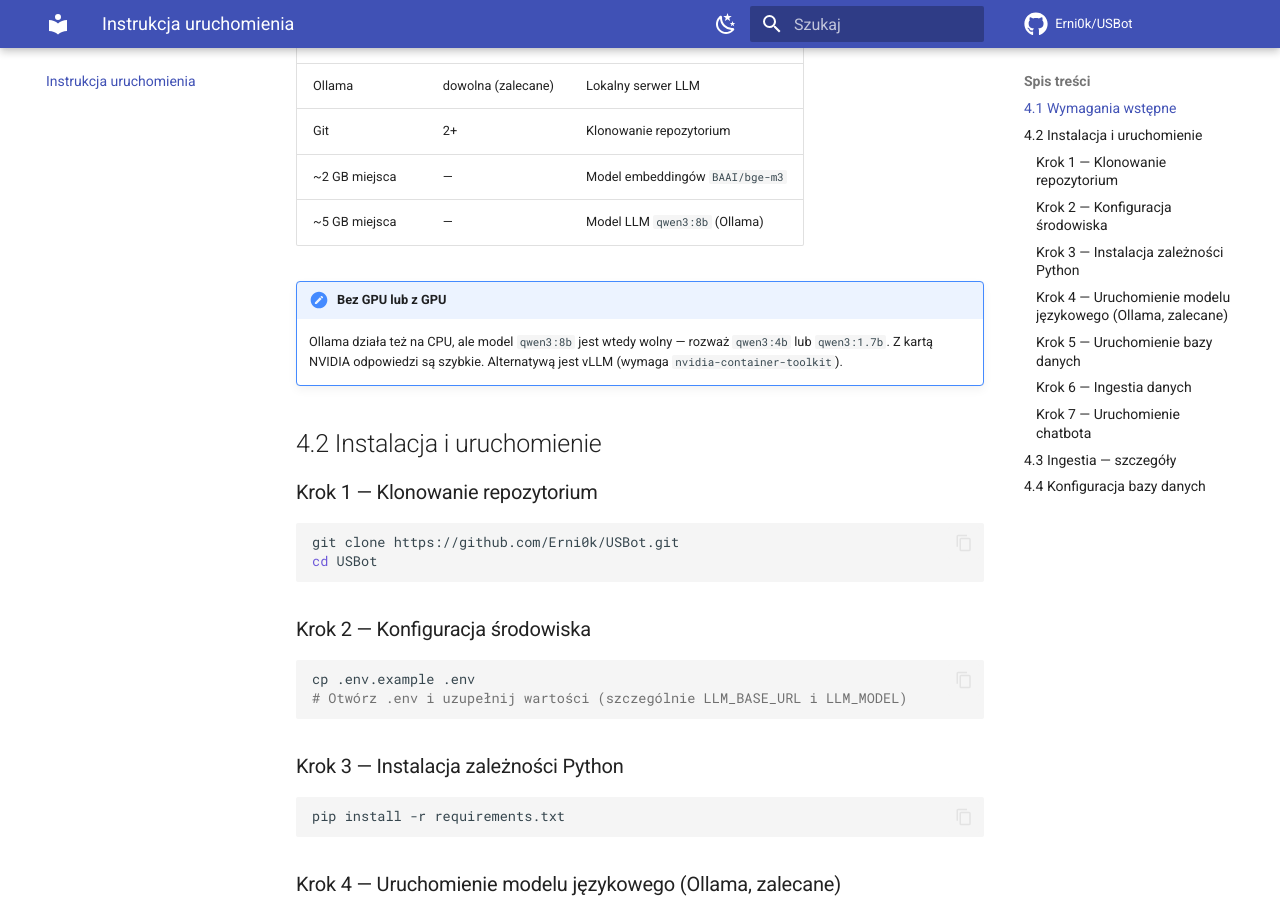
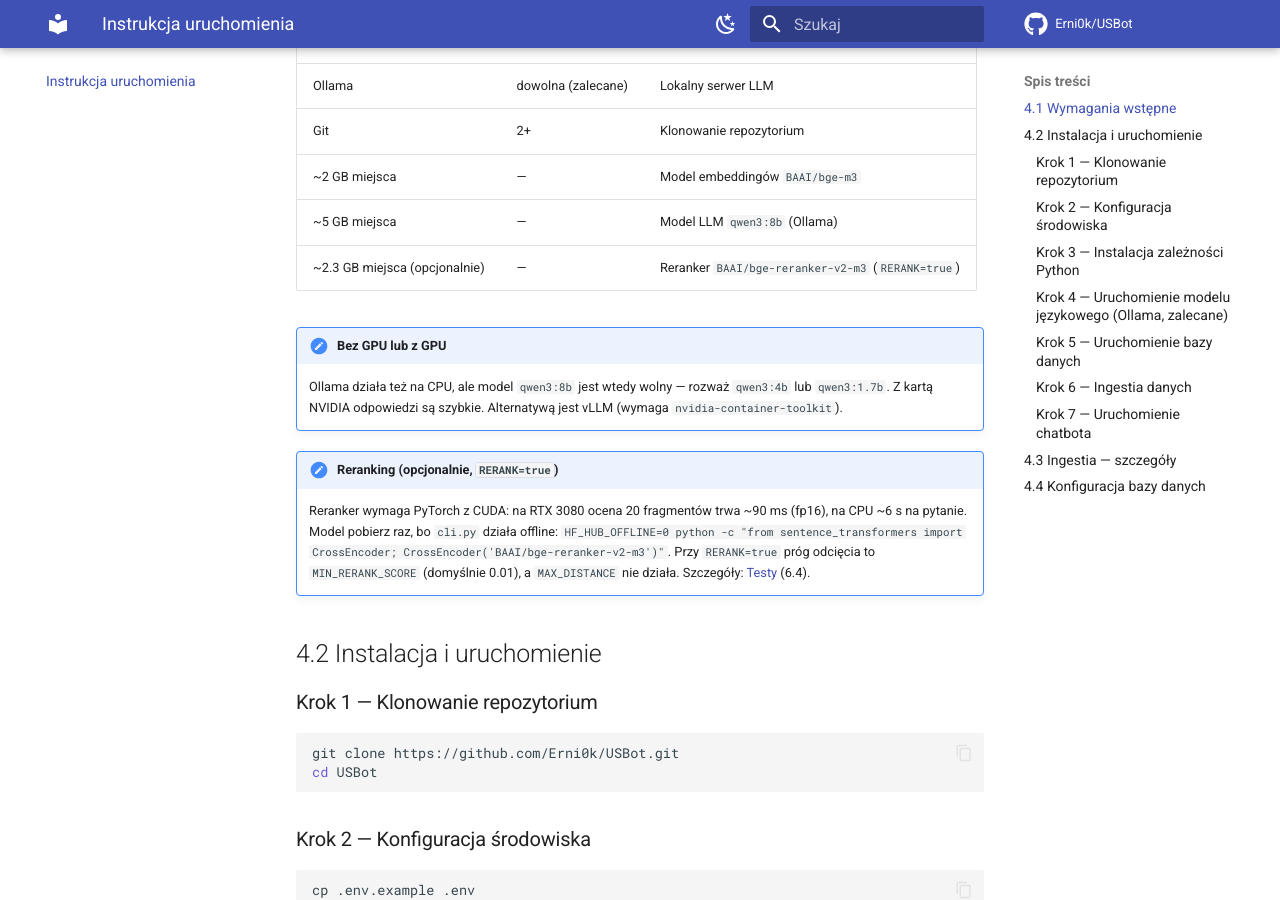
Before and after one commit to Erni0k/USBot, an MkDocs documentation site: the page built from docs/uruchomienie.md, in a window 1280 px wide and 900 px high, scrolled down 443 px. Built offline with MkDocs 1.6.1 and Material for MkDocs 9.7.7, drawn with Linux system fonts in a browser that asks for light colours; comment, search, counter and statistics services are not loaded.

Commit message:
docs: describe reranker setup, requirements and architecture across docs

```diff
--- a/docs/uruchomienie.md
+++ b/docs/uruchomienie.md
@@ -12,11 +12,19 @@
 | Git | 2+ | Klonowanie repozytorium |
 | ~2 GB miejsca | — | Model embeddingów `BAAI/bge-m3` |
 | ~5 GB miejsca | — | Model LLM `qwen3:8b` (Ollama) |
+| ~2.3 GB miejsca (opcjonalnie) | — | Reranker `BAAI/bge-reranker-v2-m3` (`RERANK=true`) |
 
 !!! note "Bez GPU lub z GPU"
     Ollama działa też na CPU, ale model `qwen3:8b` jest wtedy wolny — rozważ
     `qwen3:4b` lub `qwen3:1.7b`. Z kartą NVIDIA odpowiedzi są szybkie.
     Alternatywą jest vLLM (wymaga `nvidia-container-toolkit`).
+
+!!! note "Reranking (opcjonalnie, `RERANK=true`)"
+    Reranker wymaga PyTorch z CUDA: na RTX 3080 ocena 20 fragmentów trwa ~90 ms (fp16),
+    na CPU ~6 s na pytanie. Model pobierz raz, bo `cli.py` działa offline:
+    `HF_HUB_OFFLINE=0 python -c "from sentence_transformers import CrossEncoder; CrossEncoder('BAAI/bge-reranker-v2-m3')"`.
+    Przy `RERANK=true` próg odcięcia to `MIN_RERANK_SCORE` (domyślnie 0.01), a
+    `MAX_DISTANCE` nie działa. Szczegóły: [Testy](testy.md) (6.4).
 
 ## 4.2 Instalacja i uruchomienie
 
```
Also changed, not shown: README.md (+10 -1 lines), docs/architektura.md (+5 -1 lines), docs/opis-projektu.md (+3 -0 lines), docs/podsumowanie.md (+8 -1 lines).
